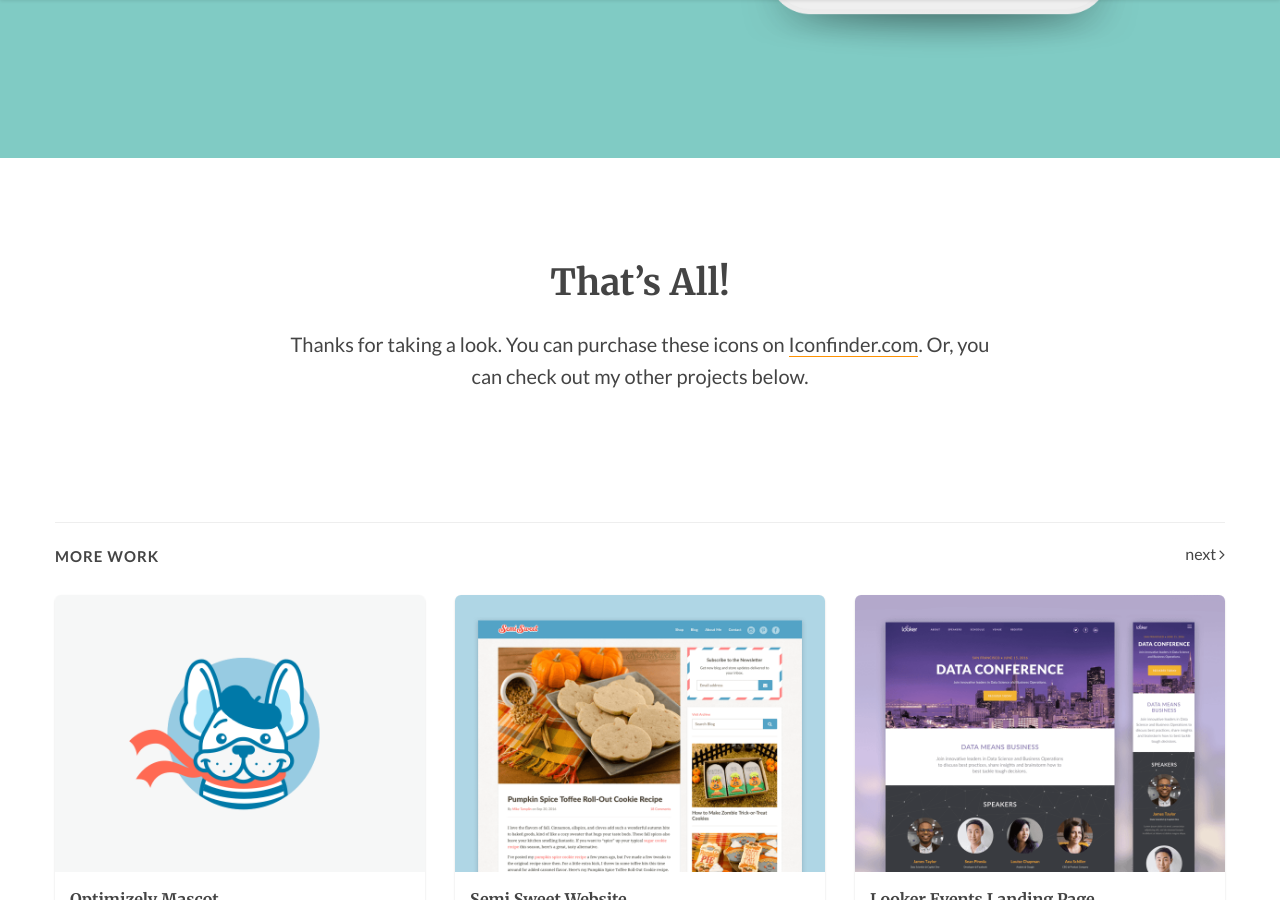
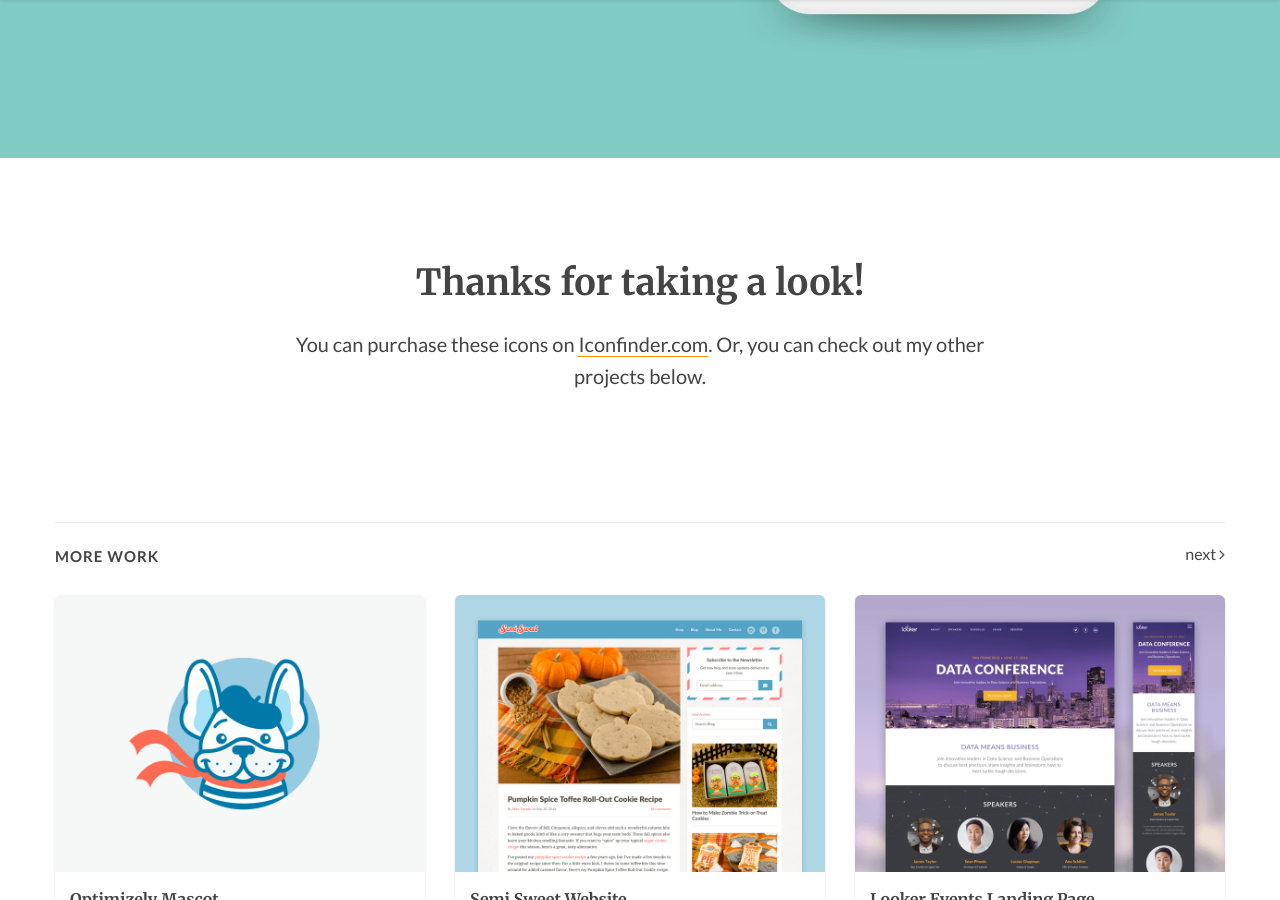
Before and after one commit to btamps/btamps.github.io, a Jekyll site: the page built from _posts/2016-04-27-cooper-icons.markdown, in a window 1280 px wide and 900 px high, scrolled down 5473 px. Built offline with Jekyll 4.4.1, drawn with Linux system fonts in a browser that asks for light colours; nearby versions of some CDN libraries.

Commit message:
edits to the closing section

```diff
--- a/_posts/2016-04-27-cooper-icons.markdown
+++ b/_posts/2016-04-27-cooper-icons.markdown
@@ -119,7 +119,7 @@ thumbnail: cooper-icons/cooper-thumb
 </section>
 <section class="container-fluid post-closing">
   <div class="container">
-    <h2>That’s All!</h2>
-    <p>Thanks for taking a look. You can purchase these icons on <a href="https://www.iconfinder.com/btamps" target="_blank">Iconfinder.com</a>. Or, you can check out my other projects below.</p>
+    <h2>Thanks for taking a look!</h2>
+    <p>You can purchase these icons on <a href="https://www.iconfinder.com/btamps" target="_blank">Iconfinder.com</a>. Or, you can check out my other projects below.</p>
   </div>
 </section>
```
Also changed, not shown: 1 other file.
